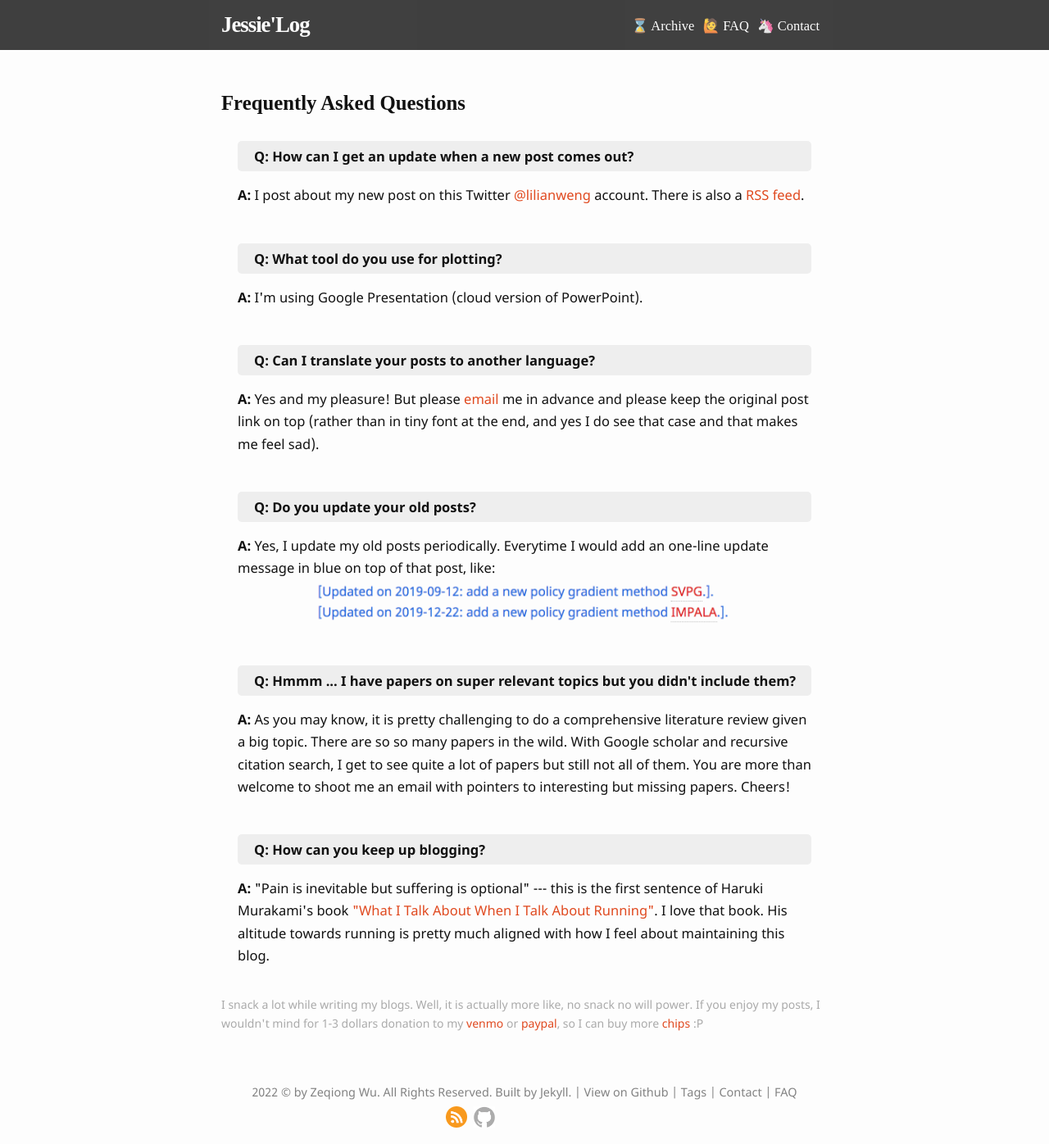
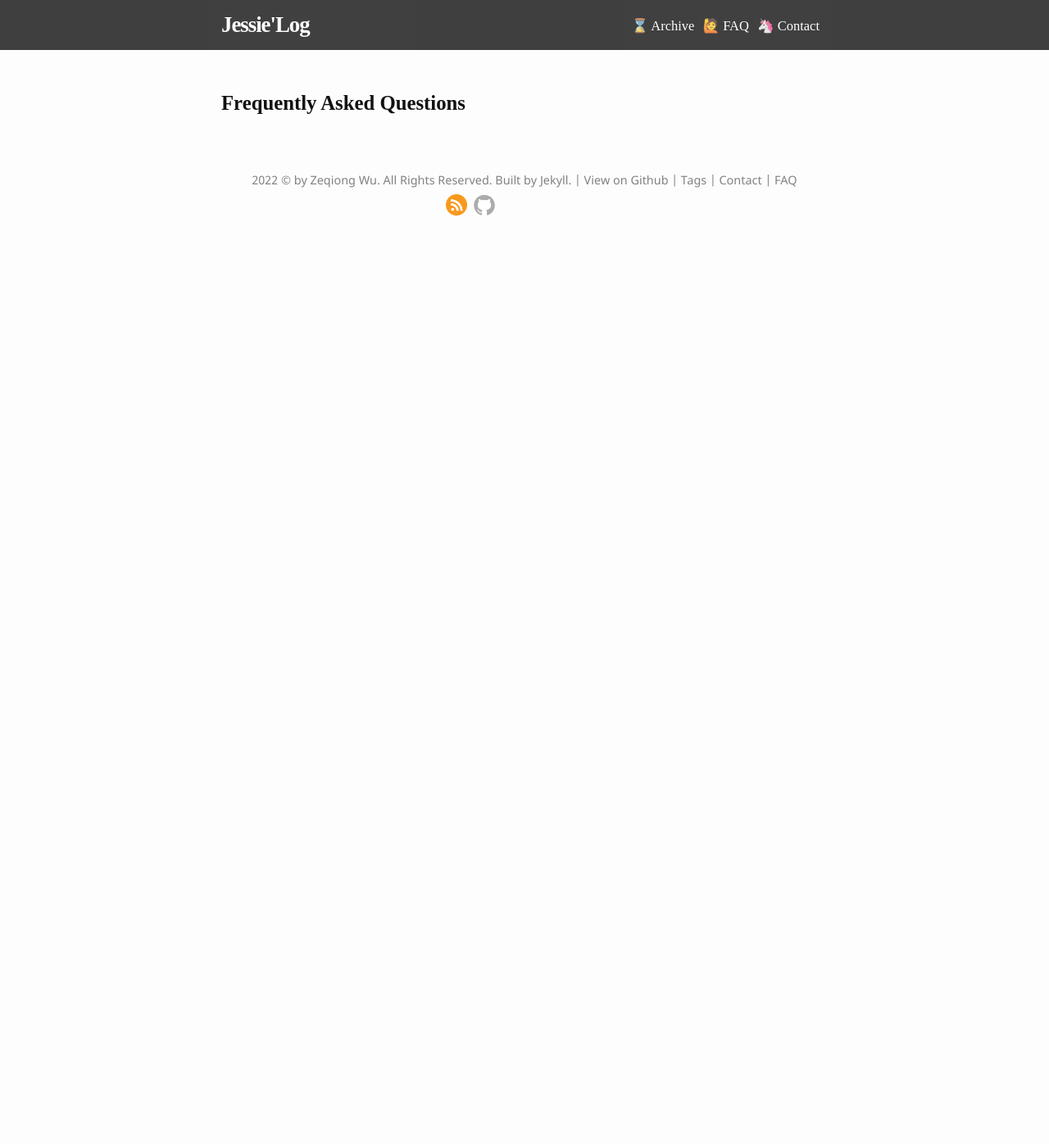
Before and after one commit to zeqiong-06/jessie-log, a Jekyll site: the page built from FAQ.html, in a window 1280 px wide. Shown: the whole page at 82% size. Built offline with Jekyll 4.4.1, drawn with Linux system fonts in a browser that asks for light colours; some web fonts are replaced; after the commit the page ends 900 px from its top, so only the background shows below that.

Commit message:
Update FAQ.html

```diff
--- a/FAQ.html
+++ b/FAQ.html
@@ -6,40 +6,9 @@ layout: default
 
   	<h1 class="page-heading">Frequently Asked Questions</h1>
 
-	<div class='qa'>
-	<p class='question'><b>Q: How can I get an update when a new post comes out?</b></p>
-	<p><b>A:</b> I post about my new post on this Twitter <a href="https://twitter.com/lilianweng/">@lilianweng</a> account. There is also a <a href="{{ site.baseurl }}/feed.xml" target="_blank">RSS feed</a>.</p>
-	</div>
-
-	<div class='qa'>
-	<p class='question'><b>Q: What tool do you use for plotting?</b></p>
-	<p><b>A:</b> I'm using Google Presentation (cloud version of PowerPoint).</p>
-	</div>
-
-	<div class='qa'>
-	<p class='question'><b>Q: Can I translate your posts to another language?</b></p>
-	<p><b>A:</b> Yes and my pleasure! But please <a href="contact.html" target="_blank">email</a> me in advance and please keep the original post link on top (rather than in tiny font at the end, and yes I do see that case and that makes me feel sad).</p>
-	</div>
-
-	<div class='qa'>
-	<p class='question'><b>Q: Do you update your old posts?</b></p>
-	<p><b>A:</b> Yes, I update my old posts periodically. Everytime I would add an one-line update message in blue on top of that post, like:<br/><image src={{ '/assets/images/example-update.png' | relative_url }} style='width:75%'/>
-	</p>
-	</div>
-
-	<div class='qa'>
-	<p class='question'><b>Q: Hmmm ... I have papers on super relevant topics but you didn't include them?</b></p>
-	<p><b>A:</b> As you may know, it is pretty challenging to do a comprehensive literature review given a big topic. There are so so many papers in the wild. With Google scholar and recursive citation search, I get to see quite a lot of papers but still not all of them. You are more than welcome to shoot me an email with pointers to interesting but missing papers. Cheers!
-	</p>
-	</div>
-
-	<div class='qa'>
-	<p class='question'><b>Q: How can you keep up blogging?</b></p>
-	<p><b>A:</b> "Pain is inevitable but suffering is optional" --- this is the first sentence of Haruki Murakami's book <a href="https://www.goodreads.com/book/show/2195464.What_I_Talk_About_When_I_Talk_About_Running" target="_blank">"What I Talk About When I Talk About Running"</a>. I love that book. His altitude towards running is pretty much aligned with how I feel about maintaining this blog.
-	</p>
-    </div>
 
 
-	<p style="color: #aaaaaa; font-size: 85%;">I snack a lot while writing my blogs. Well, it is actually more like, no snack no will power. If you enjoy my posts, I wouldn't mind for 1-3 dollars donation to my <a href="https://venmo.com/lilianweng" target="_blank">venmo</a> or <a href="https://paypal.me/LilianWeng" target="_blank">paypal</a>, so I can buy more <a href="https://www.instagram.com/p/CAd9qnMD4Ps/" target="_blank">chips</a> :P</p>
+
+
 
 </div>
```
